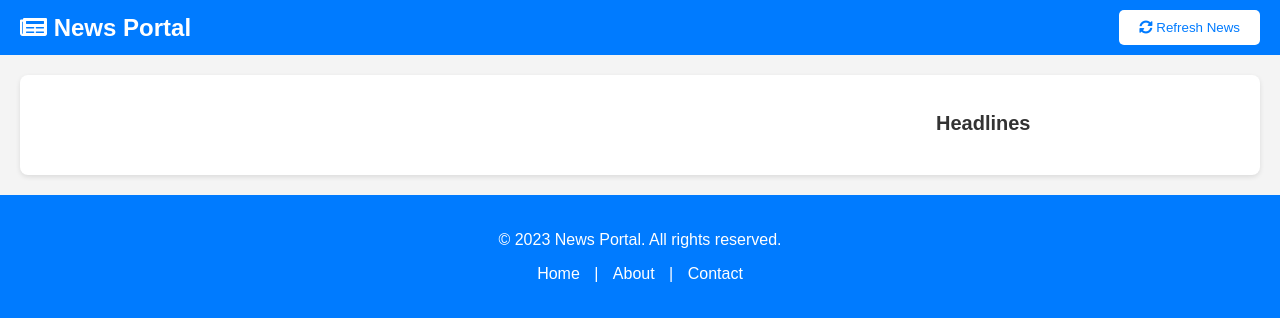
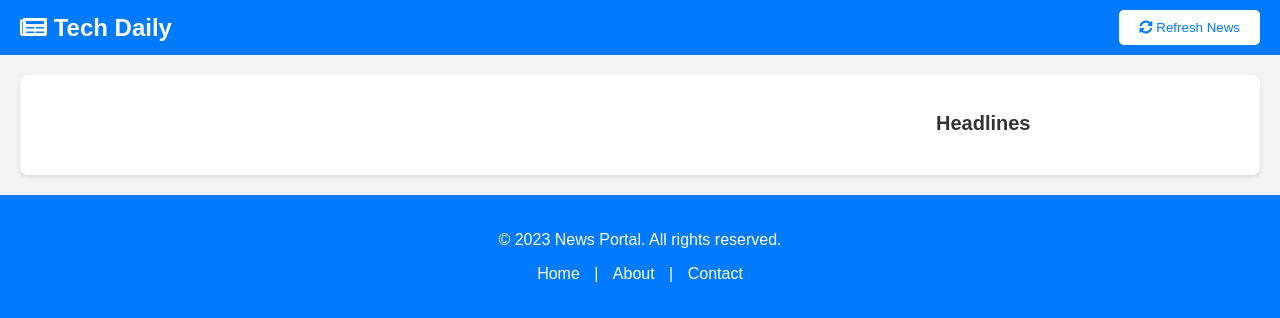
Before and after one commit to DeadRobot09/AI-News-App, a Flask app: page / in a window 1280 px wide. Shown: the top 318 px of the page. Run offline with Flask 3, Linux system fonts and the light colour scheme; data that the repository does not hold is empty.

Commit message:
Update headlines.html

```diff
--- a/templates/headlines.html
+++ b/templates/headlines.html
@@ -47,7 +47,7 @@
 </head>
 <body>
     <div class="navbar">
-        <h1><i class="fas fa-newspaper"></i> News Portal</h1>
+        <h1><i class="fas fa-newspaper"></i> Tech Daily</h1>
         <button onclick="refreshNews();" id="refreshButton" class="button"><i class="fas fa-sync-alt"></i> Refresh News</button>
     </div>
     <div class="container fade">
```
